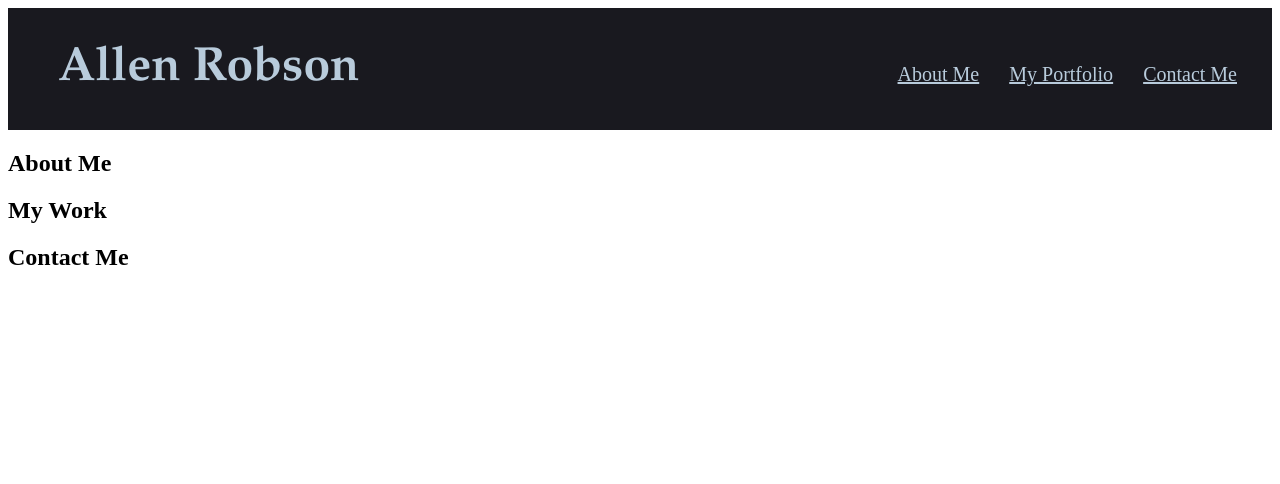
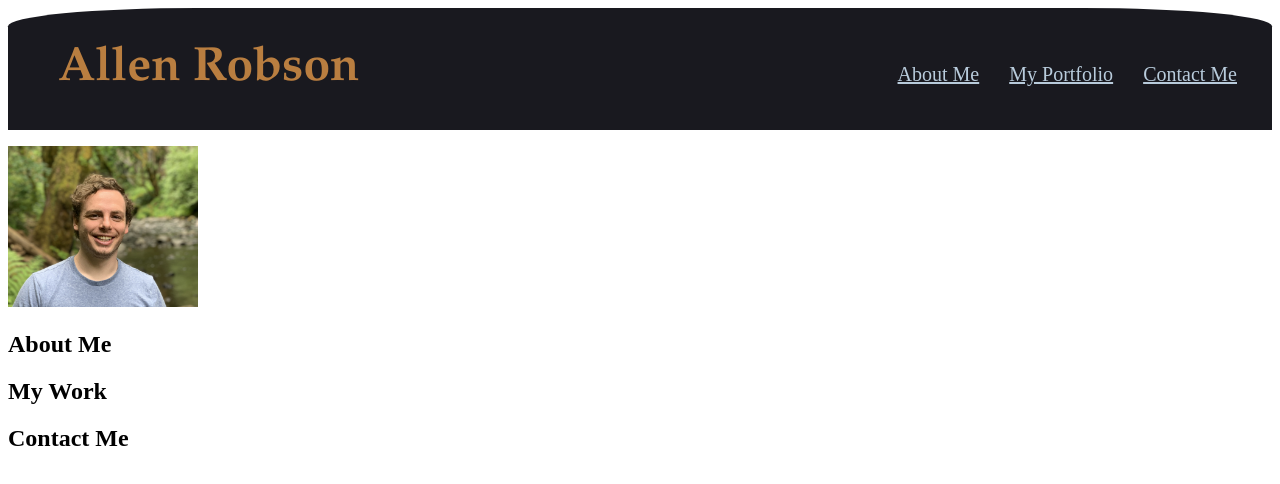
Before and after one commit to TheManamana/My-Portfolio, a plain HTML site: page index.html in a window 1280 px wide. Drawn offline with Linux system fonts and the light colour scheme.

Commit message:
Added Image

```diff
--- a/assets/css/style.css
+++ b/assets/css/style.css
@@ -1,3 +1,5 @@
+
+/* Beginning of header styling */
 .header nav{
     display: flex;
 
@@ -19,7 +21,9 @@
 .header {
 
     background-color: rgb(25, 25, 31);
-    color: rgb(184, 203, 219);
+    color: rgb(185,126,64);
+    border-top-left-radius: 15%;
+    border-top-right-radius: 15%;
 }
 
 a{
@@ -33,3 +37,12 @@ a{
     font-size: 48px;
     margin-left: 50px;
 }
+
+/* End of header styling */
+
+.allenPic {
+    max-width: 15%;
+    height: auto;
+
+
+}
--- a/index.html
+++ b/index.html
@@ -36,7 +36,7 @@
 
     <section id="About-Me" class="About-Me">
         <!-- Add an Image Here  -->
-        <!-- <img src="./assets/images/     .jpg" alt="   " class="  " /> -->
+        <img src="./assets/images/Personal-Pic.jpg" alt="Picture of Allen" class="allenPic" />
 
         <h2>About Me</h2>
         <p>
```
